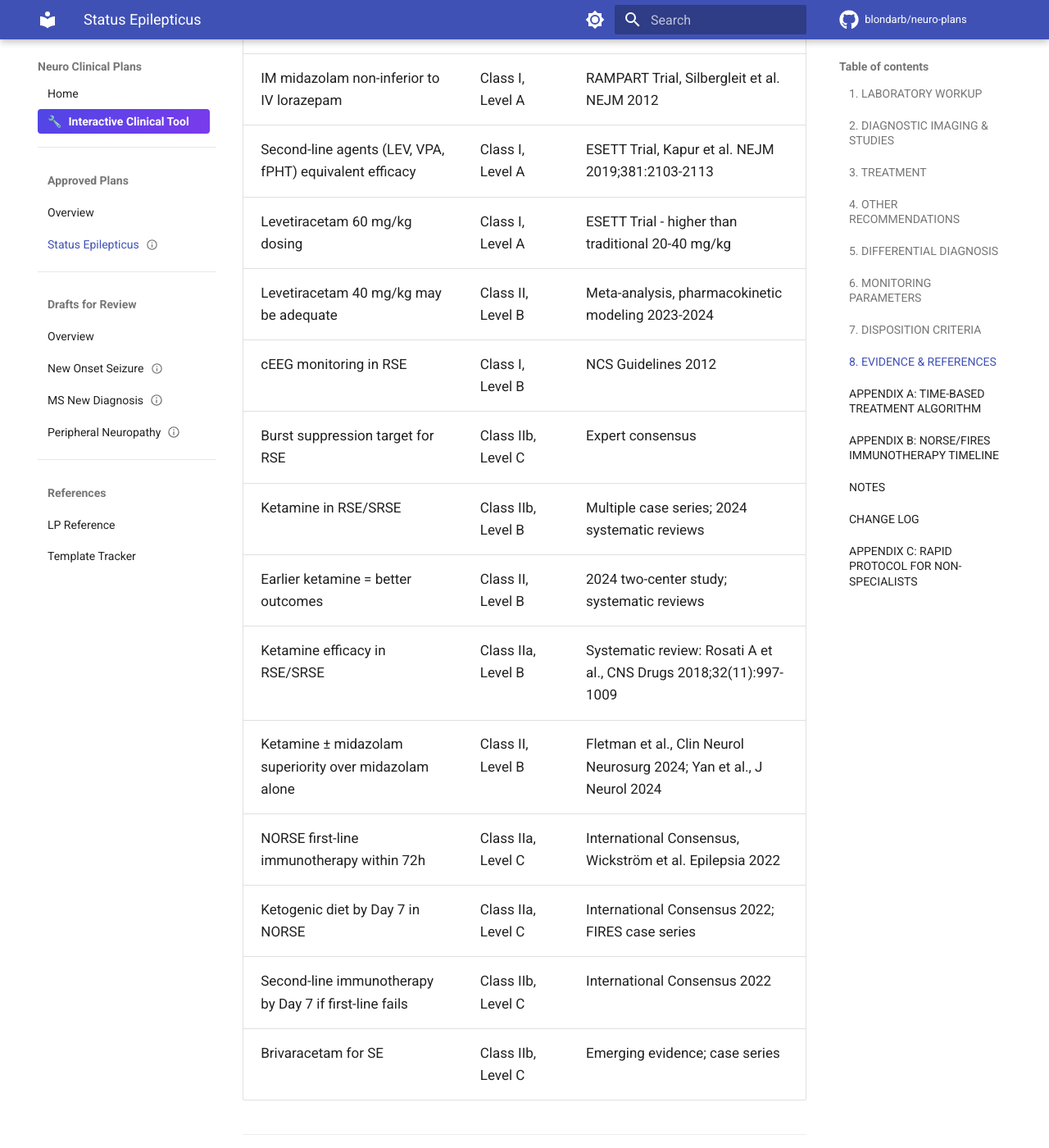
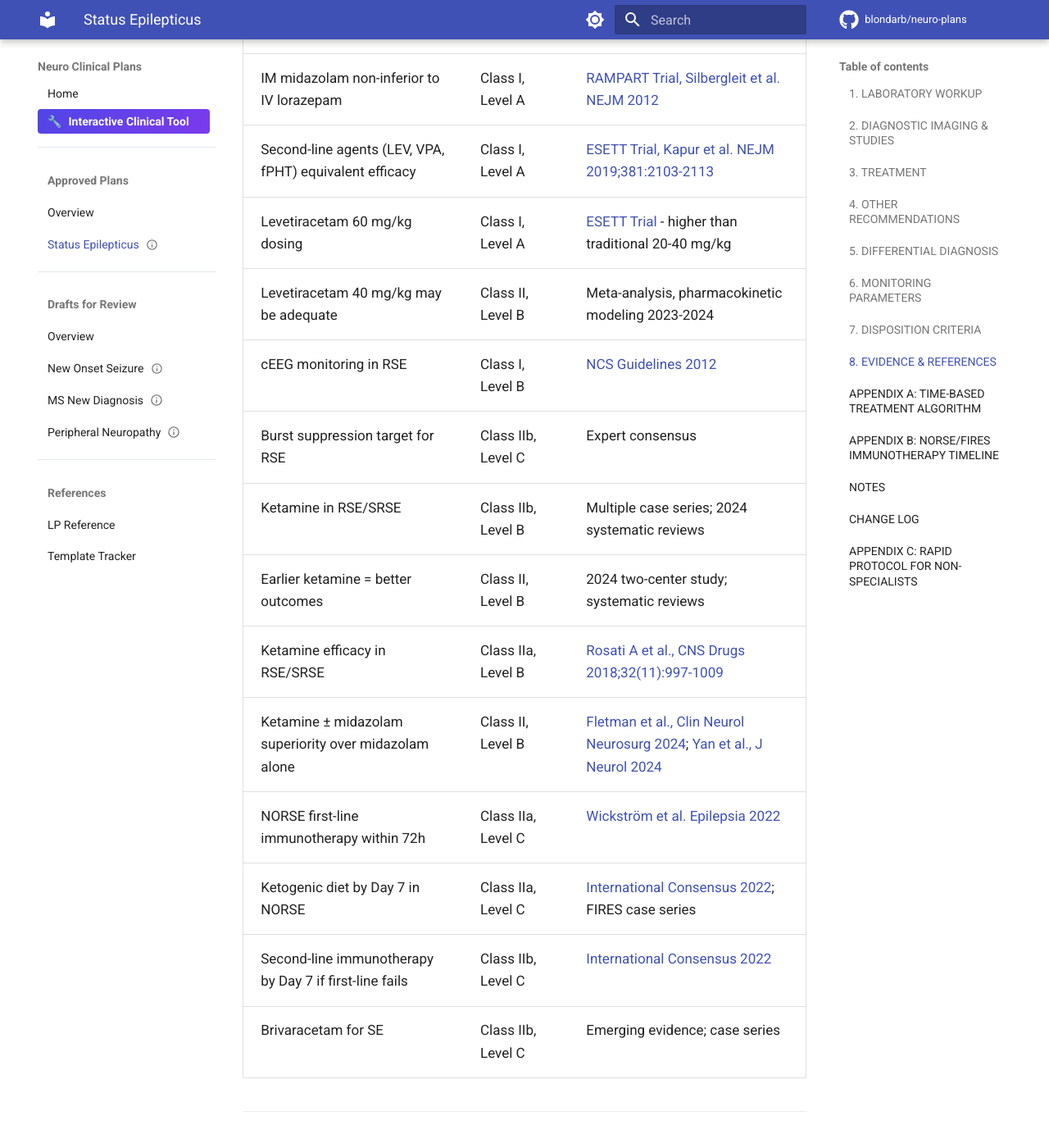
Before and after one commit to blondarb/neuro-plans, an MkDocs documentation site: the page built from docs/plans/status-epilepticus.md, in a window 1280 px wide and 1400 px high, scrolled down 31109 px. Shown: the whole window at 82% size. Built offline with MkDocs 1.6.1 and Material for MkDocs 9.7.7, drawn with Linux system fonts in a browser that asks for light colours; comment, search, counter and statistics services are not loaded; some of the changed text lies outside the part shown.

Commit message:
Add clickable PubMed links to citations for Clinical Plan Builder
- Updated status-epilepticus.md Section 8 with clickable PubMed links
- Updated neuro-builder-SKILL.md with Citation Link Requirements section
- Updated neuro-citation-verifier-skill.md with Template Integration process
- All future templates will include clickable source links in Evidence & References

Links now render in Clinical Plan Builder interface at blondarb.github.io/neuro-plans/clinical/

Co-Authored-By: Claude Opus 4.5 <noreply@anthropic.com>

```diff
--- a/docs/plans/status-epilepticus.md
+++ b/docs/plans/status-epilepticus.md
@@ -426,21 +426,21 @@ SECTION B: REFERENCE (Expand as Needed)
 
 | Recommendation | Evidence Level | Source |
 |----------------|----------------|--------|
-| Benzodiazepines first-line for SE | Class I, Level A | Neurocritical Care Society 2012; AES Guidelines 2016 |
-| Lorazepam preferred IV benzodiazepine | Class I, Level A | Alldredge et al. NEJM 2001 |
-| IM midazolam non-inferior to IV lorazepam | Class I, Level A | RAMPART Trial, Silbergleit et al. NEJM 2012 |
-| Second-line agents (LEV, VPA, fPHT) equivalent efficacy | Class I, Level A | ESETT Trial, Kapur et al. NEJM 2019;381:2103-2113 |
-| Levetiracetam 60 mg/kg dosing | Class I, Level A | ESETT Trial - higher than traditional 20-40 mg/kg |
+| Benzodiazepines first-line for SE | Class I, Level A | [NCS Guidelines 2012](https://pubmed.ncbi.nlm.nih.gov/22528274/); [AES Guidelines 2016](https://pubmed.ncbi.nlm.nih.gov/26900382/) |
+| Lorazepam preferred IV benzodiazepine | Class I, Level A | [Alldredge et al. NEJM 2001](https://pubmed.ncbi.nlm.nih.gov/11547716/) |
+| IM midazolam non-inferior to IV lorazepam | Class I, Level A | [RAMPART Trial, Silbergleit et al. NEJM 2012](https://pubmed.ncbi.nlm.nih.gov/22335736/) |
+| Second-line agents (LEV, VPA, fPHT) equivalent efficacy | Class I, Level A | [ESETT Trial, Kapur et al. NEJM 2019;381:2103-2113](https://pubmed.ncbi.nlm.nih.gov/31774955/) |
+| Levetiracetam 60 mg/kg dosing | Class I, Level A | [ESETT Trial](https://pubmed.ncbi.nlm.nih.gov/31774955/) - higher than traditional 20-40 mg/kg |
 | Levetiracetam 40 mg/kg may be adequate | Class II, Level B | Meta-analysis, pharmacokinetic modeling 2023-2024 |
-| cEEG monitoring in RSE | Class I, Level B | NCS Guidelines 2012 |
+| cEEG monitoring in RSE | Class I, Level B | [NCS Guidelines 2012](https://pubmed.ncbi.nlm.nih.gov/22528274/) |
 | Burst suppression target for RSE | Class IIb, Level C | Expert consensus |
 | Ketamine in RSE/SRSE | Class IIb, Level B | Multiple case series; 2024 systematic reviews |
 | Earlier ketamine = better outcomes | Class II, Level B | 2024 two-center study; systematic reviews |
-| Ketamine efficacy in RSE/SRSE | Class IIa, Level B | Systematic review: Rosati A et al., CNS Drugs 2018;32(11):997-1009 |
-| Ketamine ± midazolam superiority over midazolam alone | Class II, Level B | Fletman et al., Clin Neurol Neurosurg 2024; Yan et al., J Neurol 2024 |
-| NORSE first-line immunotherapy within 72h | Class IIa, Level C | International Consensus, Wickström et al. Epilepsia 2022 |
-| Ketogenic diet by Day 7 in NORSE | Class IIa, Level C | International Consensus 2022; FIRES case series |
-| Second-line immunotherapy by Day 7 if first-line fails | Class IIb, Level C | International Consensus 2022 |
+| Ketamine efficacy in RSE/SRSE | Class IIa, Level B | [Rosati A et al., CNS Drugs 2018;32(11):997-1009](https://pubmed.ncbi.nlm.nih.gov/30232735/) |
+| Ketamine ± midazolam superiority over midazolam alone | Class II, Level B | [Fletman et al., Clin Neurol Neurosurg 2024](https://pubmed.ncbi.nlm.nih.gov/39418930/); [Yan et al., J Neurol 2024](https://pubmed.ncbi.nlm.nih.gov/38782798/) |
+| NORSE first-line immunotherapy within 72h | Class IIa, Level C | [Wickström et al. Epilepsia 2022](https://pubmed.ncbi.nlm.nih.gov/35997591/) |
+| Ketogenic diet by Day 7 in NORSE | Class IIa, Level C | [International Consensus 2022](https://pubmed.ncbi.nlm.nih.gov/35951466/); FIRES case series |
+| Second-line immunotherapy by Day 7 if first-line fails | Class IIb, Level C | [International Consensus 2022](https://pubmed.ncbi.nlm.nih.gov/35997591/) |
 | Brivaracetam for SE | Class IIb, Level C | Emerging evidence; case series |
 
 ---
```
Also changed, not shown: docs/skills/neuro-citation-verifier-skill.md (+27 -0 lines), skills/neuro-builder-SKILL.md (+46 -0 lines).
